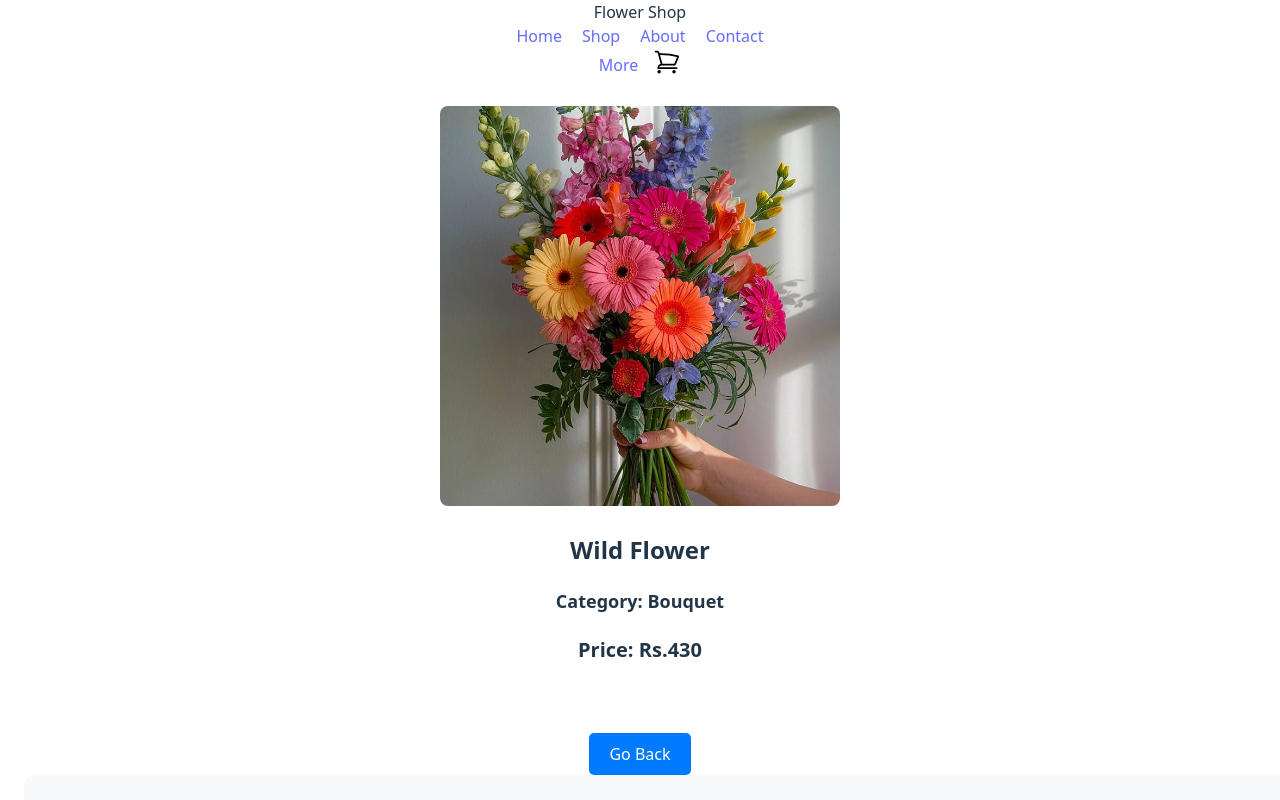
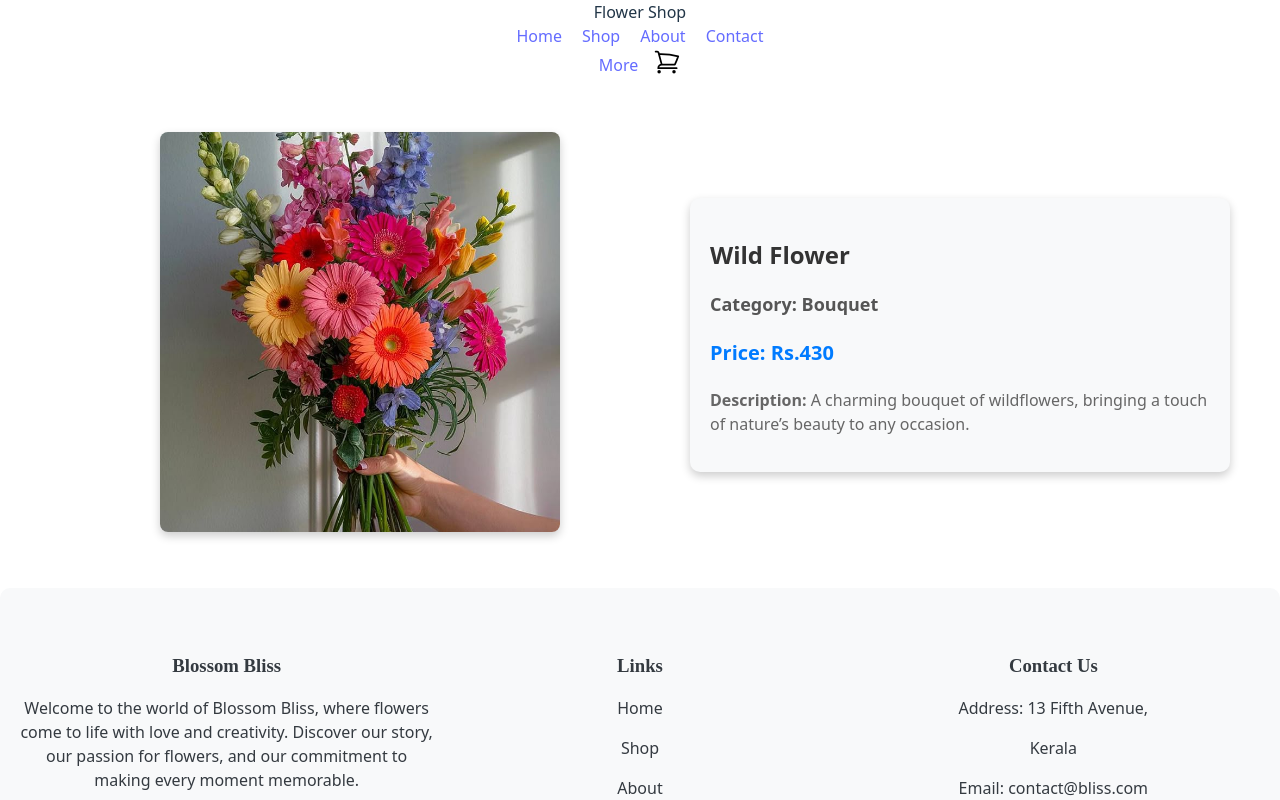
Before and after one commit to prajula255/blossom, a React (Vite) app: page /flowerdetails/1 in a window 1280 px wide. Shown: the top 800 px of the page. Built offline with nearby package versions, Linux system fonts and the light colour scheme.

Commit message:
details page style updations done

```diff
--- a/src/pages/product/detailsPage.jsx
+++ b/src/pages/product/detailsPage.jsx
@@ -9,6 +9,8 @@ const flowers = [
     name: "Wild Flower",
     price: 430,
     image: "/wi.jpg",
+    description:
+      "A charming bouquet of wildflowers, bringing a touch of nature’s beauty to any occasion.",
   },
   {
     id: 2,
@@ -16,6 +18,8 @@ const flowers = [
     name: "Lilie Orchid",
     price: 450,
     image: "/liliorchid.jpg",
+    description:
+      "A stunning mix of lilies and orchids, symbolizing elegance and grace.",
   },
   {
     id: 3,
@@ -23,6 +27,8 @@ const flowers = [
     name: "Tulips Bouquet",
     price: 500,
     image: "/tul.jpg",
+    description:
+      "A fresh and colorful tulip bouquet, perfect for brightening up your day.",
   },
   {
     id: 4,
@@ -30,6 +36,8 @@ const flowers = [
     name: "White Rose",
     price: 850,
     image: "/white.jpg",
+    description:
+      "Elegant white roses that represent purity, innocence, and new beginnings.",
   },
   {
     id: 5,
@@ -94,17 +102,6 @@ function FlowerDetails() {
   const navigate = useNavigate();
 
   const flower = flowers.find((f) => f.id === parseInt(id));
-  const [deliveryDate, setDeliveryDate] = useState(getDeliveryDate());
-
-  function getDeliveryDate() {
-    const today = new Date();
-    today.setDate(today.getDate() + 3);
-    return today.toISOString().split("T")[0];
-  }
-
-  const handleDateChange = (event) => {
-    setDeliveryDate(event.target.value);
-  };
 
   if (!flower) {
     return (
@@ -115,43 +112,59 @@ function FlowerDetails() {
   }
 
   return (
-    <div style={{ padding: "24px", textAlign: "center" }}>
+    <div
+      style={{ display: "flex", flexDirection: "column", minHeight: "100vh" }}
+    >
+      <div
+        style={{
+          flex: "1",
+          display: "flex",
+          justifyContent: "center",
+          alignItems: "center",
+          padding: "50px",
+        }}
+      >
+        {/* Image Section */}
+        <div style={{ flex: "1", textAlign: "center" }}>
           <img
             src={flower.image}
             alt={flower.name}
             style={{
-          width: "400px",
+              width: "100%",
+              maxWidth: "400px",
               height: "400px",
               objectFit: "cover",
               borderRadius: "8px",
+              boxShadow: "0px 4px 10px rgba(0, 0, 0, 0.2)",
             }}
           />
-      <h2>{flower.name}</h2>
+        </div>
 
-      <p style={{ fontSize: "18px", fontWeight: "bold" }}>
+        {/* Details Section */}
+        <div
+          style={{
+            flex: "1",
+            padding: "20px",
+            maxWidth: "500px",
+            backgroundColor: "#f8f9fa",
+            borderRadius: "10px",
+            boxShadow: "0px 4px 10px rgba(0, 0, 0, 0.2)",
+            marginLeft: "20px",
+            textAlign: "left",
+          }}
+        >
+          <h2 style={{ color: "#333", marginBottom: "10px" }}>{flower.name}</h2>
+          <p style={{ fontSize: "18px", fontWeight: "bold", color: "#555" }}>
             Category: {flower.category}
           </p>
-      <p style={{ fontSize: "20px", fontWeight: "bold" }}>
+          <p style={{ fontSize: "20px", fontWeight: "bold", color: "#007bff" }}>
             Price: Rs.{flower.price}
           </p>
-
-      <br />
-      <br />
-      <button
-        onClick={() => navigate(-1)}
-        style={{
-          padding: "10px 20px",
-          fontSize: "16px",
-          borderRadius: "5px",
-          cursor: "pointer",
-          backgroundColor: "#007bff",
-          color: "white",
-          border: "none",
-        }}
-      >
-        Go Back
-      </button>
-
+          <p style={{ fontSize: "16px", color: "#666", lineHeight: "1.5" }}>
+            <strong>Description:</strong> {flower.description}
+          </p>
+        </div>
+      </div>
       <FooterEg />
     </div>
   );
--- a/src/pages/product/flowerList.jsx
+++ b/src/pages/product/flowerList.jsx
@@ -1,12 +1,8 @@
 import { useNavigate } from "react-router-dom";
-import { useState } from "react";
 import FooterEg from "../../components/footer";
 
 function FlowersList() {
   const navigate = useNavigate();
-  const [cart, setCart] = useState(
-    JSON.parse(localStorage.getItem("cart")) || []
-  );
 
   const flowers = [
     {
@@ -95,34 +91,19 @@ function FlowersList() {
     },
   ];
 
-  const addToCart = (flower) => {
-    let updatedCart = [...cart];
-    const existingItem = updatedCart.find((item) => item.id === flower.id);
-
-    if (existingItem) {
-      existingItem.quantity += 1;
-    } else {
-      updatedCart.push({ ...flower, quantity: 1 });
+  function getDefaultDate() {
+    const today = new Date();
+    today.setDate(today.getDate() + 3);
+    return today.toISOString().split("T")[0];
   }
 
-    setCart(updatedCart);
-    localStorage.setItem("cart", JSON.stringify(updatedCart));
-
-    // Dispatch an event to update the navbar cart count
-    window.dispatchEvent(new Event("cartUpdated"));
-  };
-
   return (
-    <div className="flowers-container" style={styles.container}>
+    <div style={styles.pageContainer}>
+      <div style={styles.content}>
         <h2 style={styles.heading}>Shop</h2>
-
-      <ul style={styles.grid}>
+        <div style={styles.row}>
           {flowers.map((flower) => (
-          <li key={flower.id} style={styles.card}>
-            <div
-              style={styles.imageContainer}
-              onClick={() => navigate(`/flowerdetails/${flower.id}`)}
-            >
+            <div key={flower.id} style={styles.card}>
               <div
                 style={styles.imageContainer}
                 onClick={() => navigate(`/flowerdetails/${flower.id}`)}
@@ -132,48 +113,31 @@ function FlowersList() {
                   alt={flower.name}
                   style={styles.image}
                 />
-
-                {/* Cart Icon - Click to Add to Cart */}
-                <div
-                  style={styles.cartIcon}
-                  onClick={(e) => {
-                    e.stopPropagation(); // Prevent navigation when clicking the cart icon
-                    addToCart(flower);
-                  }}
-                >
-                  <svg
-                    xmlns="http://www.w3.org/2000/svg"
-                    fill="none"
-                    viewBox="0 0 24 24"
-                    strokeWidth={1.5}
-                    stroke="currentColor"
-                    className="size-6"
-                  >
-                    <path
-                      strokeLinecap="round"
-                      strokeLinejoin="round"
-                      d="M2.25 3h1.386c.51 0 .955.343 1.087.835l.383 1.437M7.5 14.25a3 3 0 0 0-3 3h15.75m-12.75-3h11.218c1.121-2.3 2.1-4.684 2.924-7.138a60.114 60.114 0 0 0-16.536-1.84M7.5 14.25 5.106 5.272M6 20.25a.75.75 0 1 1-1.5 0 .75.75 0 0 1 1.5 0Zm12.75 0a.75.75 0 1 1-1.5 0 .75.75 0 0 1 1.5 0Z"
-                    />
-                  </svg>
-                </div>
-              </div>
               </div>
               <div style={styles.details}>
                 <span style={styles.category}>{flower.category}</span>
                 <span style={styles.name}>{flower.name}</span>
                 <span style={styles.price}>Rs. {flower.price}</span>
+                <span style={styles.deliveryDate}>
+                  Delivery Date: {getDefaultDate()}
+                </span>
               </div>
-          </li>
+            </div>
           ))}
-      </ul>
-
+        </div>
+      </div>
       <FooterEg />
     </div>
   );
 }
-
 const styles = {
-  container: {
+  pageContainer: {
+    display: "flex",
+    flexDirection: "column",
+    minHeight: "100vh",
+  },
+  content: {
+    flex: "1",
     maxWidth: "1200px",
     margin: "0 auto",
     padding: "24px",
@@ -185,13 +149,12 @@ const styles = {
     fontSize: "24px",
     textAlign: "center",
   },
-  grid: {
-    display: "grid",
-    gridTemplateColumns: "repeat(auto-fit, minmax(250px, 1fr))",
+  row: {
+    display: "flex",
+    flexWrap: "wrap",
     gap: "20px",
-    padding: "0",
     justifyContent: "center",
-    listStyle: "none",
+    alignItems: "center",
   },
   card: {
     background: "#fff",
@@ -199,8 +162,9 @@ const styles = {
     padding: "16px",
     boxShadow: "0px 4px 10px rgba(0, 0, 0, 0.1)",
     textAlign: "center",
-    transition: "transform 0.2s",
     cursor: "pointer",
+    flex: "1 1 250px",
+    maxWidth: "250px",
   },
   imageContainer: {
     position: "relative",
@@ -208,34 +172,9 @@ const styles = {
     height: "260px",
     overflow: "hidden",
     borderRadius: "8px",
-    display: "flex",
-    alignItems: "center",
-    justifyContent: "center",
     backgroundColor: "#f8f8f8",
   },
-  image: {
-    width: "100%",
-    height: "100%",
-    objectFit: "cover",
-    transition: "transform 0.3s ease-in-out",
-  },
-  cartIcon: {
-    position: "absolute",
-    bottom: "10px",
-    right: "10px",
-    cursor: "pointer",
-    backgroundColor: "white",
-    borderRadius: "50%",
-    width: "40px",
-    height: "40px",
-    display: "flex",
-    alignItems: "center",
-    justifyContent: "center",
-    transition: "background 0.3s ease, transform 0.2s ease",
-    boxShadow: "0px 4px 8px rgba(0, 0, 0, 0.2)",
-    color: "black",
-  },
-
+  image: { width: "100%", height: "100%", objectFit: "cover" },
   details: { marginTop: "10px" },
   category: { fontSize: "14px", color: "#555" },
   name: {
@@ -250,6 +189,12 @@ const styles = {
     color: "#E91E63",
     marginTop: "5px",
   },
+  deliveryDate: {
+    fontSize: "14px",
+    color: "#4CAF50",
+    marginTop: "5px",
+    display: "block",
+  },
 };
 
 export default FlowersList;
```
Lines whose indentation alone changed are shown as unchanged.
